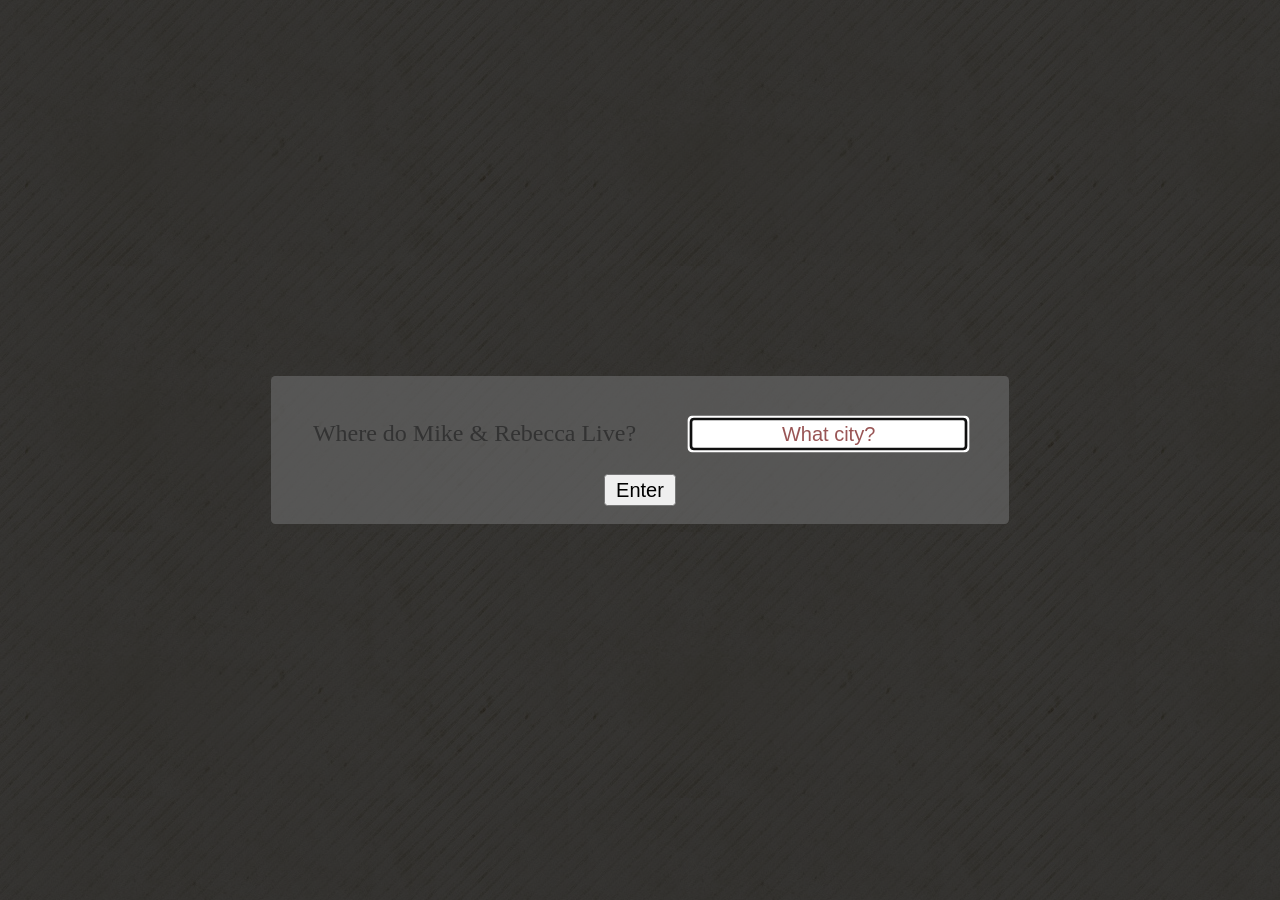
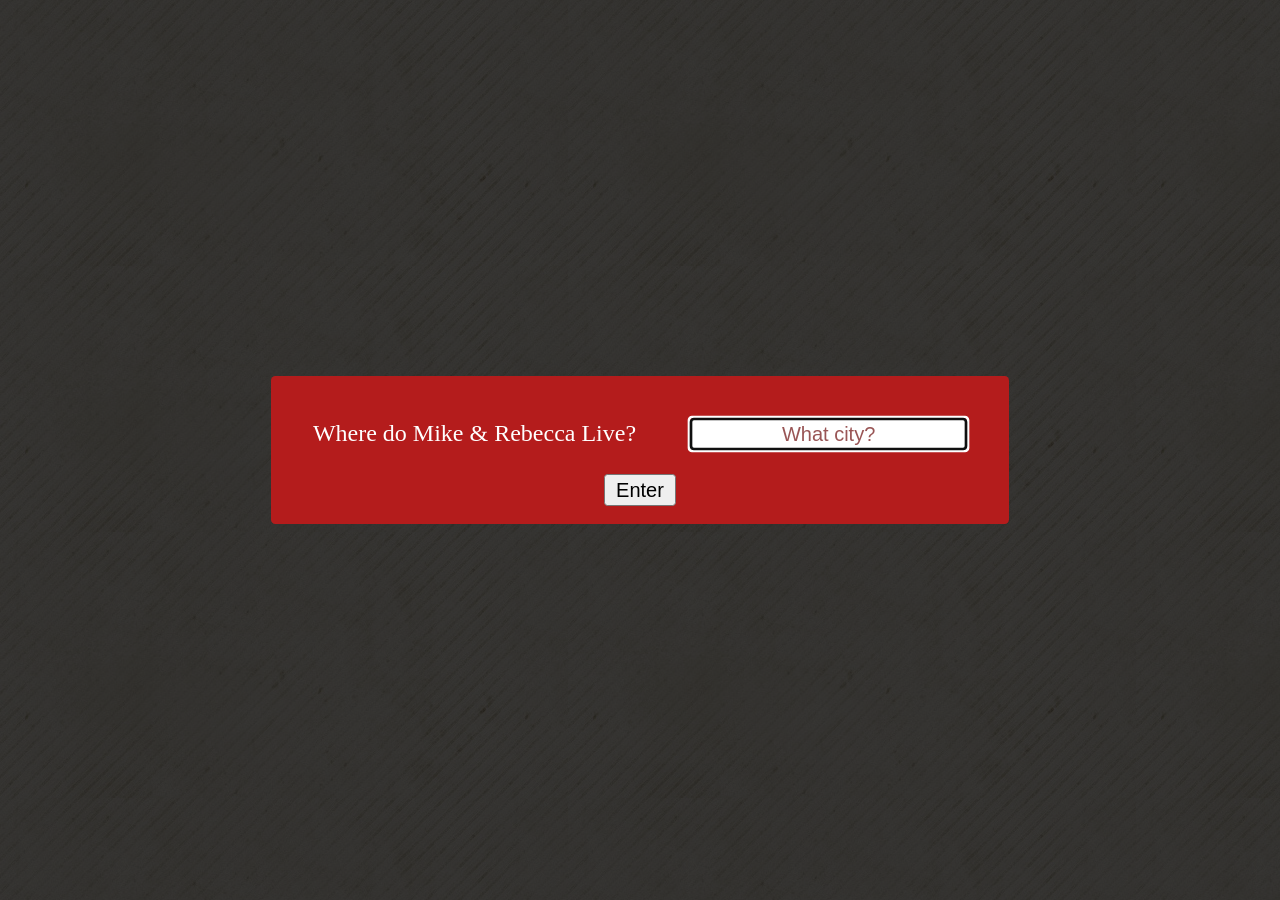
Before and after one commit to mgifford/gifsack-or-wolford, a Jekyll site: the page index.html, which Jekyll copies as it is, in a window 1280 px wide. Built offline with Jekyll 4.4.1, drawn with Linux system fonts in a browser that asks for light colours.

Commit message:
changing color

```diff
--- a/index.html
+++ b/index.html
@@ -19,7 +19,9 @@
 
 .box {
 	border-radius: 3px;
-	background: rgba(101, 101, 101, 0.7); margin: auto; padding: 12px;
+	background: #b41c1c;
+	color: #fff;
+	margin: auto; padding: 12px;
 }
 
 .lightbox {
```
